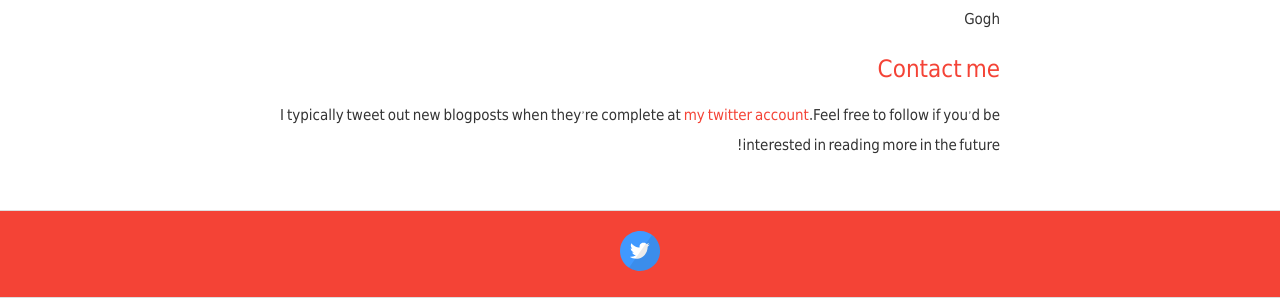
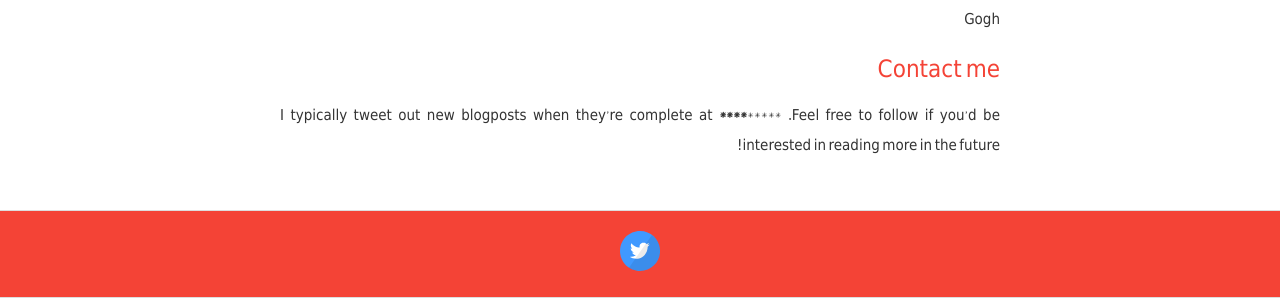
Before and after one commit to AlisterTA/alisterta.github.io, a Jekyll site: the page built from about.md, in a window 1280 px wide. Shown: the part 177-475 px from the top of the page. Built offline with Jekyll 4.4.1, drawn with Linux system fonts in a browser that asks for light colours.

Commit message:
Update about.md
Parent Notice : The owner of the blog passed away in a car accident a couple years ago :(

```diff
--- a/about.md
+++ b/about.md
@@ -7,4 +7,4 @@
 "I now consider myself to be at the beginning of the beginning of making something serious.” —Vincent van Gogh
 
 ### Contact me
-I typically tweet out new blogposts when they're complete at [my twitter account](https://www.twitter.com/Alisterta).Feel free to follow if you'd be interested in reading more in the future!
+I typically tweet out new blogposts when they're complete at ***************** .Feel free to follow if you'd be interested in reading more in the future!
```
